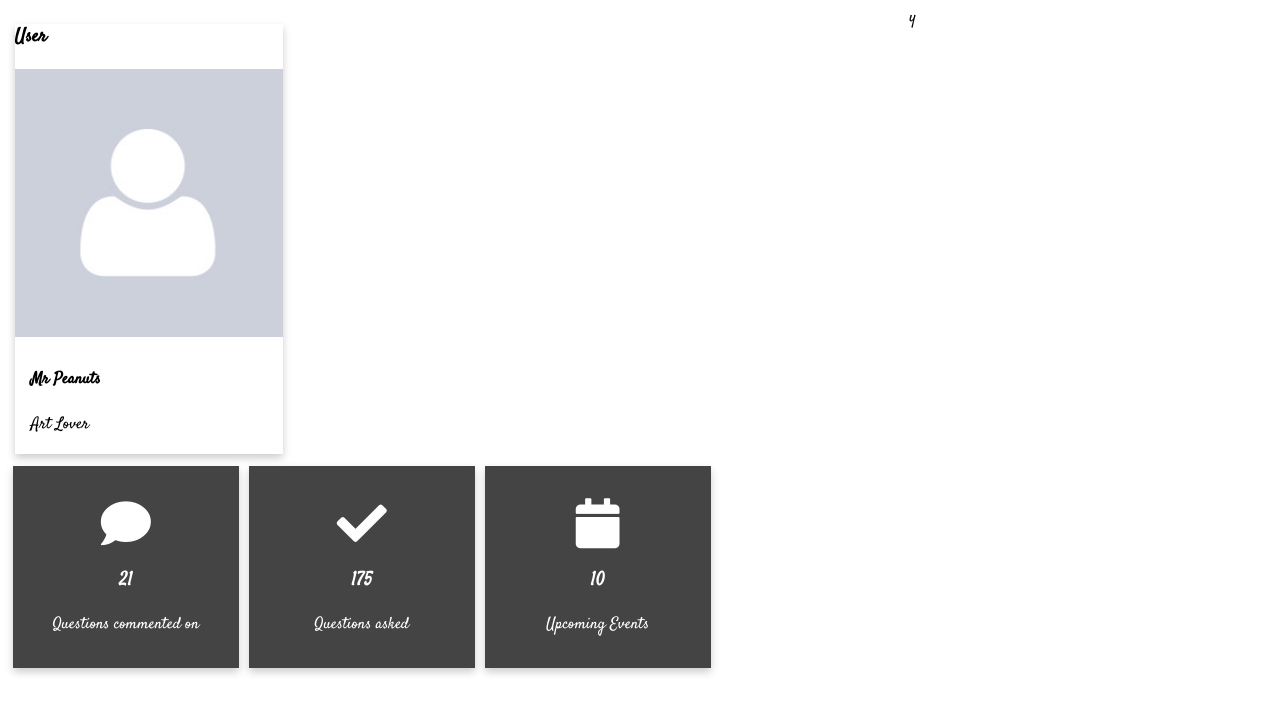
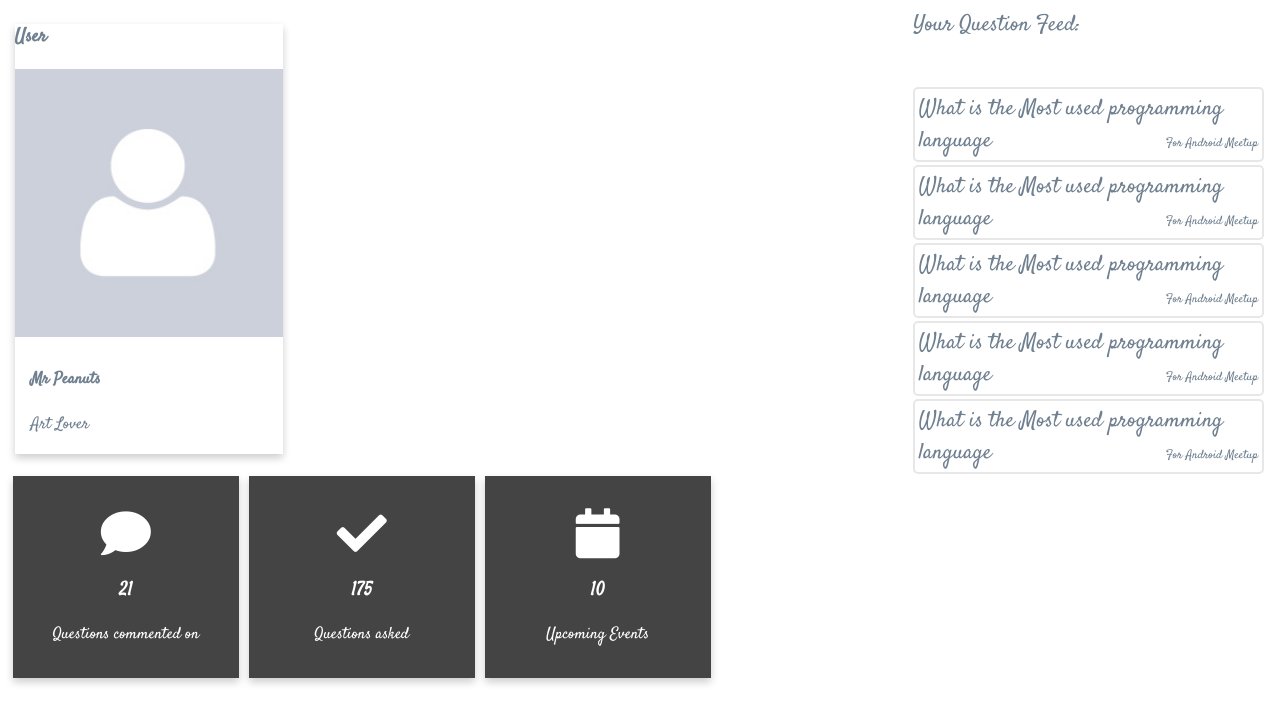
Before and after one commit to vmuthabuku/Questioner, a plain HTML site: page UI/Pages/profile.html in a window 1280 px wide. Shown: the part 98-803 px from the top of the page. Drawn offline with Linux system fonts and the light colour scheme; files that its build step writes are made by us from their sources.

Commit message:
[ft #163010908] user can top question feed

```diff
--- a/UI/Pages/profile.html
+++ b/UI/Pages/profile.html
@@ -30,6 +30,7 @@
                         <p>Art Lover</p>
                     </div>
                 </div>
+
                 <div class="record">
                     <div class="row">
                         <div class="column">
@@ -59,7 +60,28 @@
                 </div>
 
             </div>
-            <div>y</div>
+            <div class="Feed-grid">
+                <div class="ask">Your Question Feed:
+
+
+                    <div class="question">What is the Most used programming language
+                        <small>For Android Meetup</small>
+                    </div>
+                    <div class="question">What is the Most used programming language
+                        <small>For Android Meetup</small>
+                    </div>
+                    <div class="question">What is the Most used programming language
+                        <small>For Android Meetup</small>
+                    </div>
+                    <div class="question">What is the Most used programming language
+                        <small>For Android Meetup</small>
+                    </div>
+                    <div class="question">What is the Most used programming language
+                        <small>For Android Meetup</small>
+                    </div>
+                </div>
+
+            </div>
 
         </div>
         <div class="footer">
--- a/UI/Static/main.css
+++ b/UI/Static/main.css
@@ -364,6 +364,7 @@ body {
     grid-gap: 3px;
     grid-template-columns: 5fr 2fr;
     margin: 0;
+    color: slategray;
 }
 
 .card {
@@ -439,5 +440,15 @@ body {
 
 .record {
     box-sizing: border-box;
-    padding-top: 12px;
+    padding-top: 22px;
 }
+
+.question small {
+    font-size: 12px;
+    float: right;
+    padding-top: 10px;
+}
+
+profile {
+    padding-left: 22px;
+}
```
Also changed, not shown: UI/Pages/Questions.html (+4 -0 lines), UI/Pages/admin.html (added, +30 -0 lines), UI/Pages/home.html (+2 -0 lines), UI/sign-up.html (+3 -2 lines).
